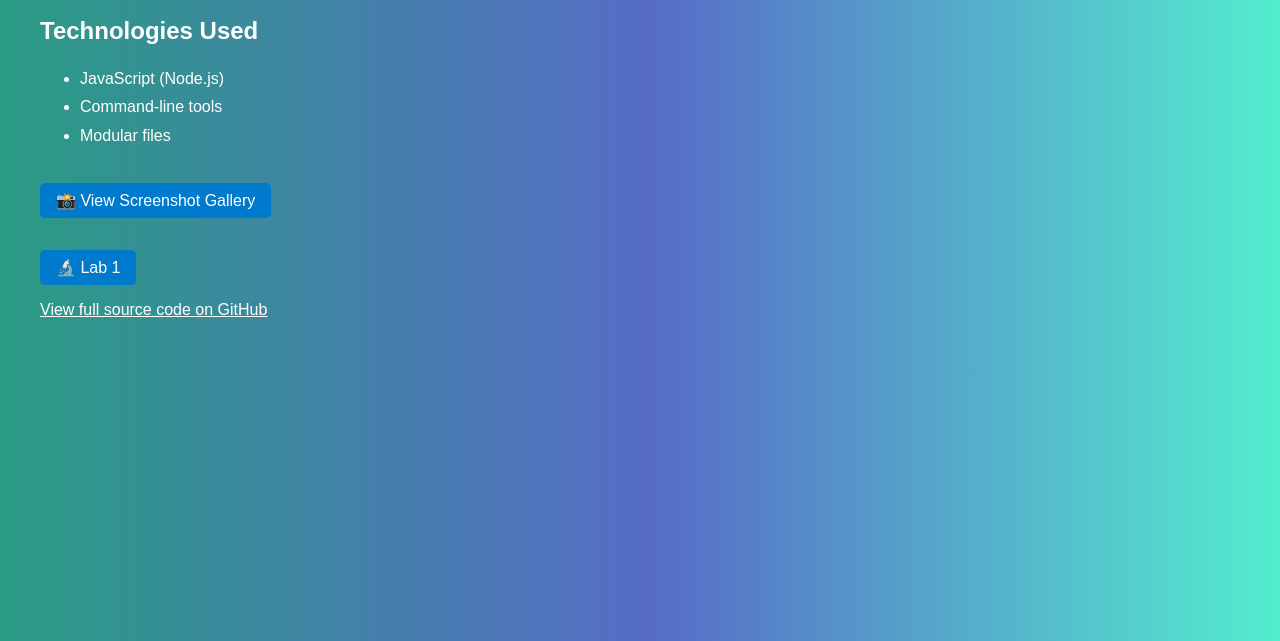
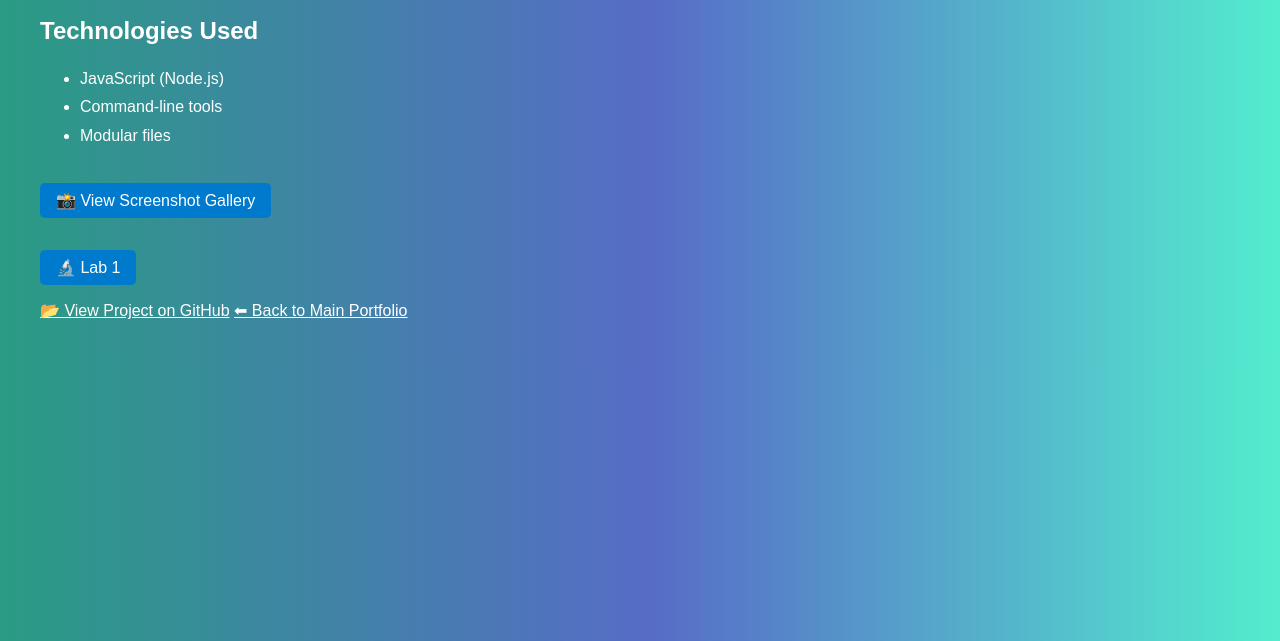
Before and after one commit to Escxped/cit281-p1, a plain HTML site: page index.html in a window 1280 px wide. Shown: the part 159-800 px from the top of the page. Drawn offline with Linux system fonts and the light colour scheme.

Commit message:
Finish Project 1

```diff
--- a/index.html
+++ b/index.html
@@ -34,6 +34,10 @@
 
   <p><a href="screenshots.html" style="display:inline-block; margin-top: 1rem; padding: 0.5rem 1rem; background-color: #007acc; color: #fff; border-radius: 5px; text-decoration: none;">📸 View Screenshot Gallery</a></p>
   <p><a href="https://escxped.github.io/cit281-lab1/" style="display:inline-block; margin-top: 1rem; padding: 0.5rem 1rem; background-color: #007acc; color: #fff; border-radius: 5px; text-decoration: none;">🔬 Lab 1 </a></p>
-  <p><a href="https://github.com/Escxped/cit281-p1" target="_blank">View full source code on GitHub</a></p>
+
+   <div class="button-container">
+    <a href="https://github.com/Escxped/cit281-p1" class="button" target="_blank">📂 View Project on GitHub</a>
+    <a href="https://escxped.github.io/" class="button">⬅ Back to Main Portfolio</a>
+  </div>
 </body>
 </html>
```
